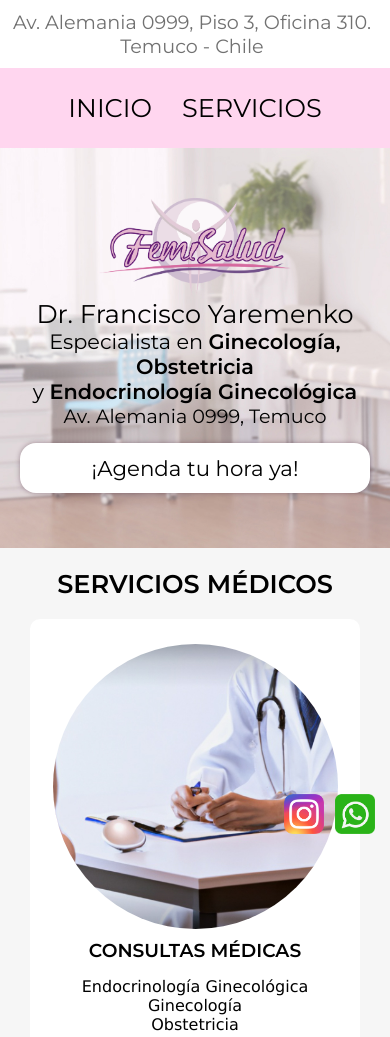
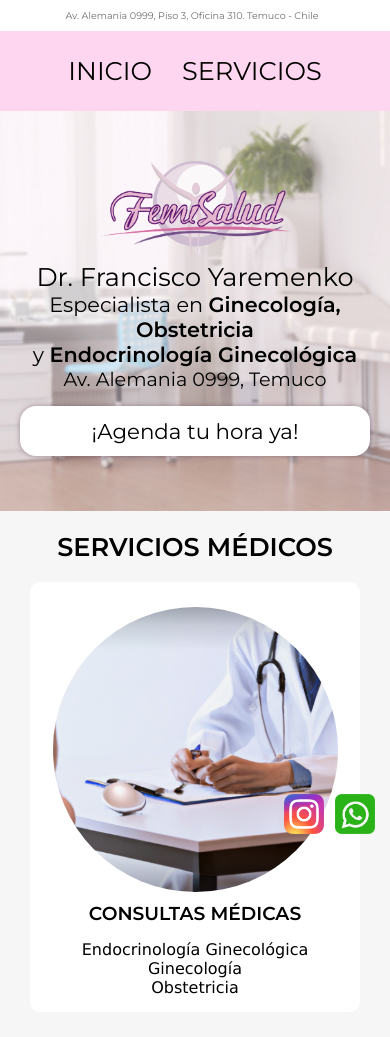
Before and after one commit to miguelraad28/femisalud, a website: page index.html in a window 390 px wide. Shown: the top 1037 px of the page. Drawn offline with Linux system fonts and the light colour scheme.

Commit message:
Cambio de tamanio de top y bottom data section

```diff
--- a/scss/top&BottomDataSection.scss
+++ b/scss/top&BottomDataSection.scss
@@ -61,7 +61,13 @@
 }
 
 @media screen and (max-width: 1120px) {
-
+    .topDataSection a:nth-child(2),
+    .bottomDataSection a:nth-child(2){
+        p{
+            font-size: 0.6em;
+            flex-wrap: nowrap;
+        }
+    }
     .topDataSection a:first-child,
     .topDataSection a:last-child,
     .topDataSection a:nth-child(3),
```
Also changed, not shown: styles.css.
